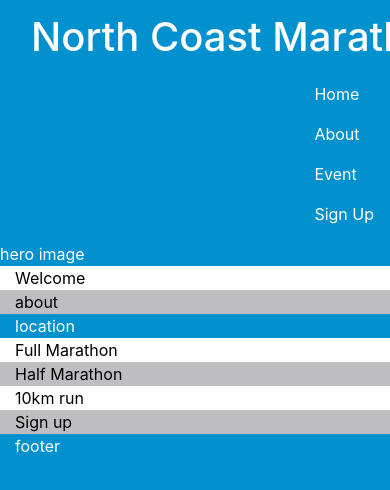
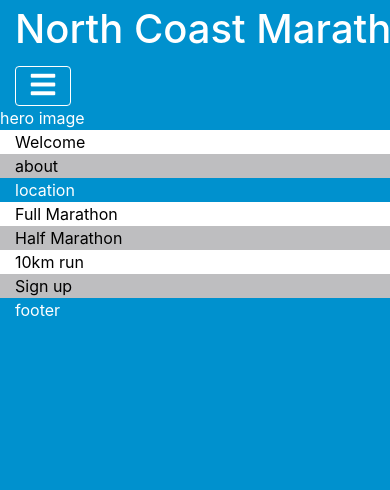
Before and after one commit to lodwicke/north-coast-marathon, a plain HTML site: page index.html in a window 390 px wide. Shown: the top 490 px of the page. Drawn offline with nearby package versions, Linux system fonts and the light colour scheme.

Commit message:
[ADD] added a bootstrap navbar

```diff
--- a/assets/css/style.css
+++ b/assets/css/style.css
@@ -1,12 +1,11 @@
-
 /* Google Font - Montserrat */
 @import url('https://fonts.googleapis.com/css2?family=Montserrat:wght@400;600;900&display=swap');
 
 /* common colors */
 
 body {
-    background-color:#0091ce;
-    color:#fff;
+    background-color: #0091ce;
+    color: #fff;
 }
 
 .section-bg-grey {
@@ -20,5 +19,16 @@ body {
 }
 
 a {
-    color:#fff;
+    color: #fff;
 }
+
+.navbar-toggler {
+    color: #fff ;
+    border-color: #fff ;
+}
+
+/* Navbar */
+
+.navbar {
+    padding:0;
+}
--- a/index.html
+++ b/index.html
@@ -16,19 +16,26 @@
 
     <!-- Navbar -->
     <header>
-        <nav class="navbar">
         <div class="container">
+            <nav class="navbar navbar-expand-lg">
                 <a href="#" class="navbar-brand">
                     <h1>North Coast Marathon</h1>
                 </a>
-            </div>
-            <ul class="navbar-nav ml-auto">
+                <button class="navbar-toggler" data-toggle="collapse" data-target="#navbarMenu">
+                    <span class="navbar-toggler-icon">
+                        <i class="fas fa-bars" style="color:#fff; font-size:28px;"></i>
+                    </span>
+                </button>
+                <div class="collapse navbar-collapse" id="navbarMenu">
+                    <ul class="navbar-nav">
                         <li class="nav-item"><a class="nav-link" href="#home">Home</a></li>
                         <li class="nav-item"><a class="nav-link" href="#about">About</a></li>
                         <li class="nav-item"><a class="nav-link" href="#event">Event</a></li>
                         <li class="nav-item"><a class="nav-link" href="#sign-up">Sign Up</a></li>
                     </ul>
+                </div>
             </nav>
+        </div>
     </header>
 
     <!-- hero image -->
```
Lines whose indentation alone changed are shown as unchanged.
